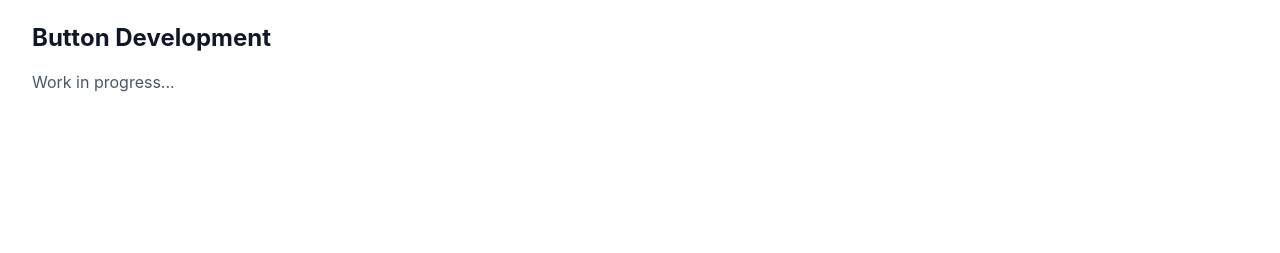
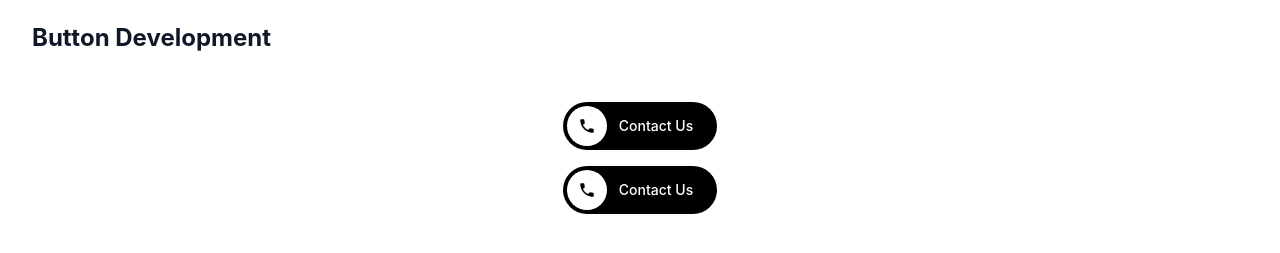
Before and after one commit to 9uxsnx-sys/new-real-estate-project, a React (Vite) app in the folder real estate frontend/: page /en/test in a window 1280 px wide. Shown: the part 571-824 px from the top of the page. Built offline with nearby package versions, Linux system fonts and the light colour scheme; no server answers; a web font is replaced by a local one.

Commit message:
refactor: rename button-with-icon to contact-us-button; update session log

```diff
--- a/real estate frontend/package.json
+++ b/real estate frontend/package.json
@@ -17,6 +17,7 @@
     "react": "^18.3.1",
     "react-dom": "^18.3.1",
     "react-i18next": "^17.0.2",
+    "react-icons": "^5.6.0",
     "react-router-dom": "^7.14.0",
     "tailwind-merge": "^3.5.0",
     "tw-animate-css": "^1.3.8"
--- /dev/null
+++ b/real estate frontend/src/components/ui/contact-us-button.tsx
@@ -0,0 +1,17 @@
+import { Button } from "@/components/ui/button";
+import { MdPhone } from "react-icons/md";
+
+const ContactUsButton = () => {
+  return (
+    <Button className="relative text-sm font-medium rounded-full h-12 p-1 ps-14 pe-6 group transition-all w-fit overflow-hidden cursor-pointer bg-black text-white">
+      <span className="relative z-10 transition-all duration-500 pr-0">
+        Contact Us
+      </span>
+      <div className="absolute left-1 w-10 h-10 bg-white rounded-full flex items-center justify-center transition-all duration-500">
+        <MdPhone size={18} className="text-black" />
+      </div>
+    </Button>
+  );
+};
+
+export default ContactUsButton;
--- a/real estate frontend/src/pages/Test.tsx
+++ b/real estate frontend/src/pages/Test.tsx
@@ -1,5 +1,6 @@
 import React from 'react';
 import NavbarContainer from '@/components/ui/navbar-container';
+import ContactUsButton from '@/components/ui/contact-us-button';
 
 export const Test: React.FC = () => {
   return (
@@ -26,7 +27,10 @@ export const Test: React.FC = () => {
       {/* Button Development Section */}
       <div className="p-8">
         <h2 className="text-2xl font-bold text-gray-900 mb-4">Button Development</h2>
-        <p className="text-gray-600">Work in progress...</p>
+        <div className="flex flex-col items-center justify-center gap-4 py-8">
+          <ContactUsButton />
+          <ContactUsButton />
+        </div>
       </div>
     </div>
   );
```
Also changed, not shown: real estate frontend/src/components/ui/button.tsx (line endings or trailing spaces), 1 other file (tests, documents, lock files or other folders).
